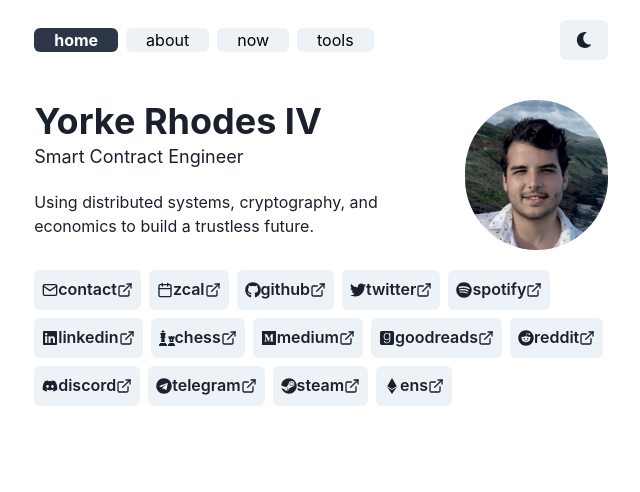
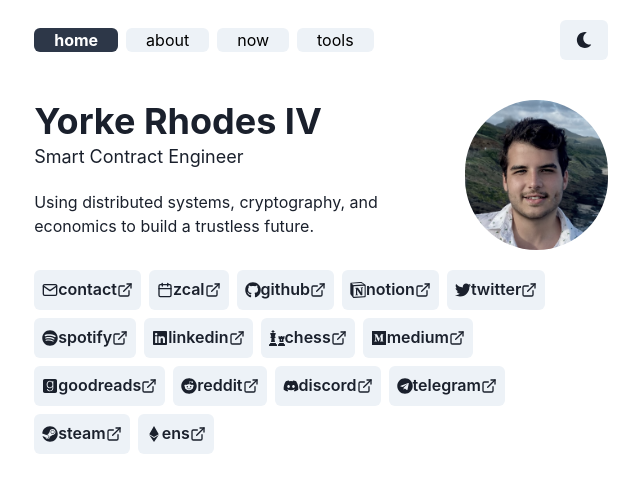
Before and after one commit to yorhodes/website, a Next.js app: page / in a window 1280 px wide. Shown: the top 492 px of the page, without its empty margins (319-959 px from the left). Built offline with nearby package versions, Linux system fonts and the light colour scheme.

Commit message:
Add notion to socials

```diff
--- a/data/socials.ts
+++ b/data/socials.ts
@@ -13,6 +13,7 @@ import {
   FaTwitter,
 } from "react-icons/fa";
 import { FiCalendar, FiMail } from "react-icons/fi";
+import { SiNotion } from 'react-icons/si';
 import { Social } from "../components/footer";
 
 export const socials: Social[] = [
@@ -30,6 +31,11 @@ export const socials: Social[] = [
     href: "https://github.com/yorhodes",
     icon: FaGithub,
     text: "github",
+  },
+  {
+    href: "https://notion.so/yorhodes",
+    icon: SiNotion,
+    text: "notion",
   },
   {
     href: "https://twitter.com/0xyorke",
```
